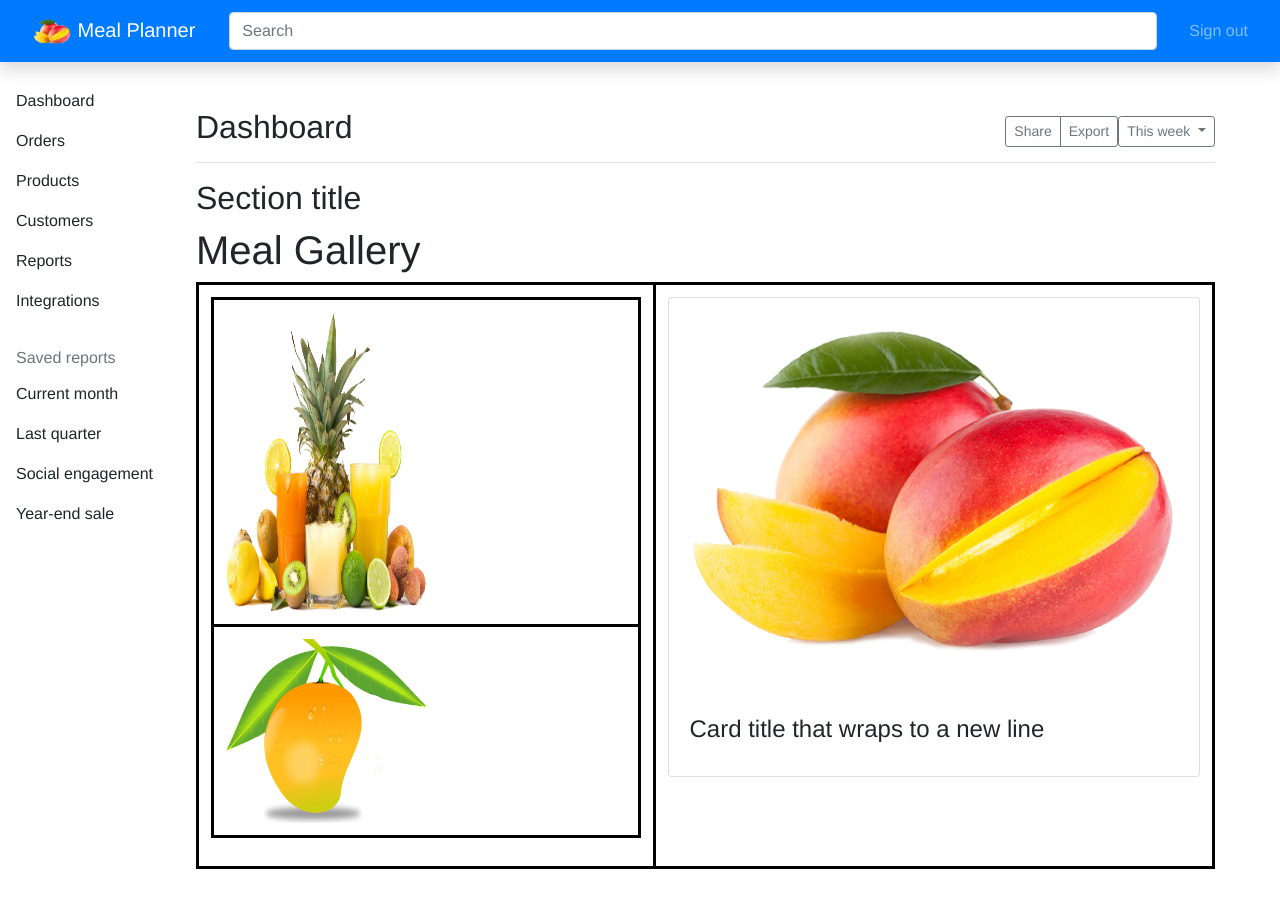
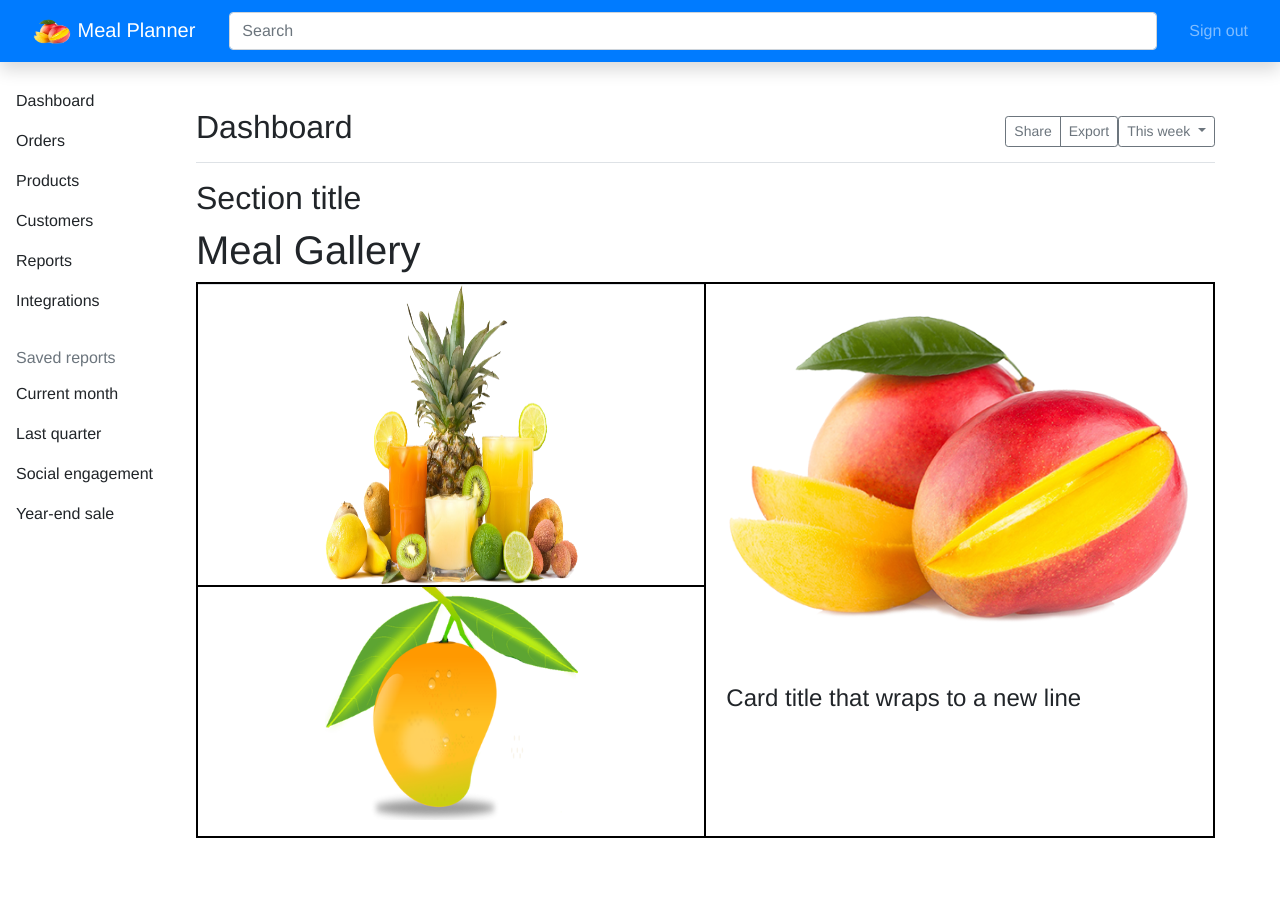
Before and after one commit to deanagan/planning-board-backend, a Vue app: page /gallery in a window 1280 px wide. Shown: the top 908 px of the page. Built offline with nearby package versions, Linux system fonts and the light colour scheme; the HTML template or start-up script is replaced by a standard one.

Commit message:
Design 3 meal structure

```diff
--- a/src/gallery/MealGallery.vue
+++ b/src/gallery/MealGallery.vue
@@ -2,14 +2,14 @@
   <div>
     <h1>Meal Gallery</h1>
     <div class="table-wrap">
-      <table class="table" >
+      <table class="table">
         <tbody>
           <tr>
-            <td>
+            <td class="bordered" style="width: 50%; text-align='center'">
               <table class="table">
                 <tbody>
                   <tr>
-                    <td style="align-contents: center;">
+                    <td  style="align-contents: center;">
                       <b-img
                         class="somepic"
                         :src="fruit1"
@@ -17,19 +17,22 @@
                       />
                     </td>
                   </tr>
-                  <td style="align-contents: center;">
+                  <td
+                    style="align-contents: center; border-top: 2px solid black;"
+                  >
                     <b-img :src="fruit2" style="height: 50%; width: 50%" />
                   </td>
                   <tr></tr>
                 </tbody>
               </table>
             </td>
-            <td>
+            <td class="bordered" style="width: 50%; text-align='center'">
               <b-card
                 title="Card title that wraps to a new line"
                 :img-src="fruit3"
                 img-alt="Image"
                 img-top
+                style="border: none;"
               />
             </td>
           </tr>
@@ -120,7 +123,7 @@ export default Vue.extend({
 
 <style scoped>
 .table-wrap {
-  height: 1040px;
+  height: 720px;
   overflow-y: auto;
 }
 
@@ -136,7 +139,17 @@ export default Vue.extend({
   top: 0;
 }
 
-table, th, td {
-  border: 3px solid black;
+.bordered {
+  border: 2px solid black;
+}
+
+.table td {
+  padding: 0px;
+}
+
+td img {
+  display: block;
+  margin-left: auto;
+  margin-right: auto;
 }
 </style>
```
